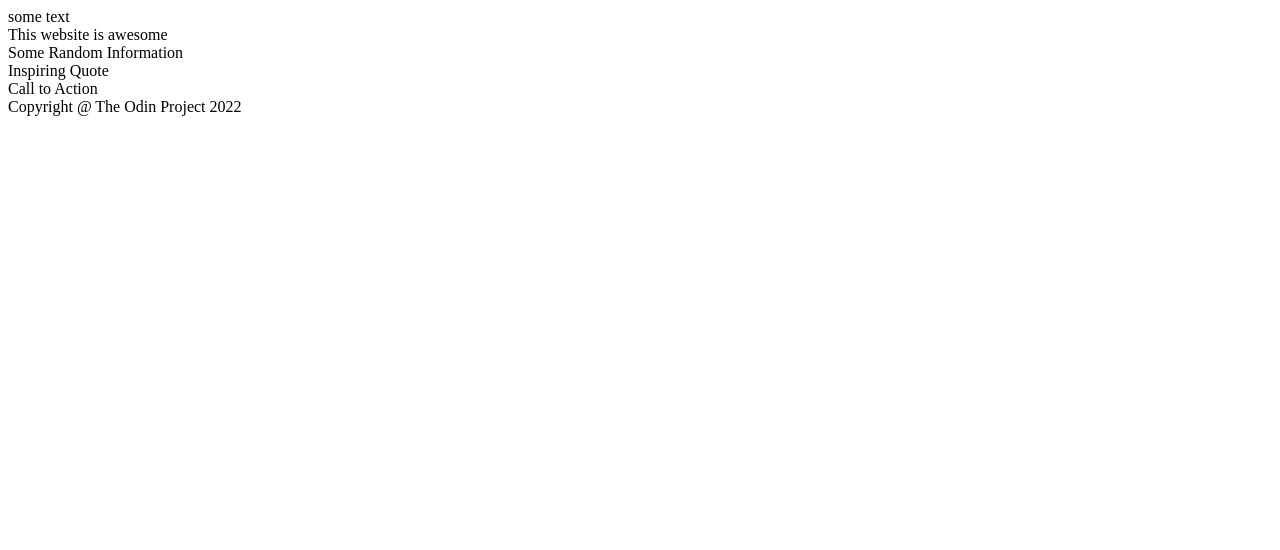
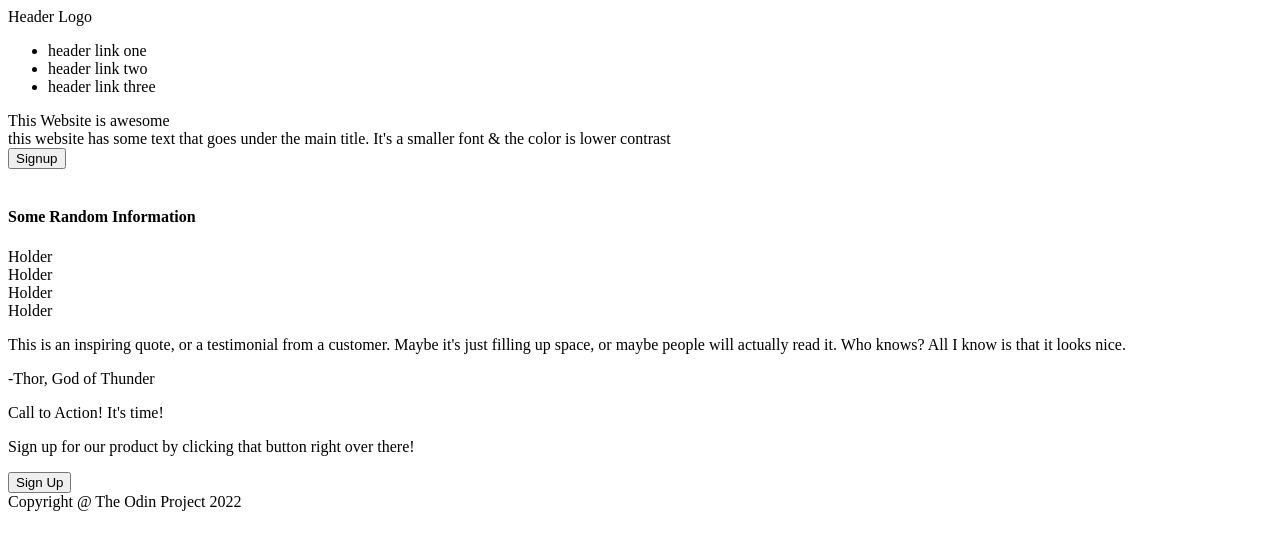
Before and after one commit to Peytonwxyz/flexboxlandingpage, a plain HTML site: page index.html in a window 1280 px wide. Drawn offline with Linux system fonts and the light colour scheme.

Commit message:
Added more detail to the basic layout of the page, including buttons

```diff
--- a/index.html
+++ b/index.html
@@ -7,11 +7,41 @@
     <title>Document</title>
 </head>
 <body>
-    <div class="header">some text</div>
-    <div class="main">This website is awesome</div>
-    <div class="random">Some Random Information</div>
-    <div class="quote">Inspiring Quote</div>
-    <div class="cta">Call to Action</div>
+    <div class="header">
+        <div class="logo">Header Logo</div>
+        <ul class="links">
+            <li>header link one</li>
+            <li>header link two</li>
+            <li>header link three</li>
+        </ul>
+    </div>
+    <div class="main">
+        <div class="submain">
+            <div class="subhead">This Website is awesome</div>
+            <div class="subtext">this website has some text that goes under the main title. It's a smaller font & the color is lower contrast</div>
+            <button class="mainbutton">Signup</button>
+        </div>
+        <img class="mainimg">
+    </div>
+    <div class="random">
+        <h4>Some Random Information</h4>
+        <div class="boxables">Holder</div>
+        <div class="boxables">Holder</div>
+        <div class="boxables">Holder</div>
+        <div class="boxables">Holder</div>
+    </div>
+    <div class="quote">
+        <p class="quotetext">This is an inspiring quote, or a testimonial from a customer. Maybe it's just
+            filling up space, or maybe people will actually read it. Who knows? All I know is that
+            it looks nice.
+        </p>
+        <p class="quotee">-Thor, God of Thunder</p>
+    </div>
+    <div class="cta">
+        <p class="ctatime">Call to Action! It's time!</p>
+        <p class="ctatext">Sign up for our product by clicking that button right over there!</p>
+        <button class="button2">Sign Up</button>
+    </div>
     <div class="footer">Copyright @ The Odin Project 2022</div>
 
 </body>
```
